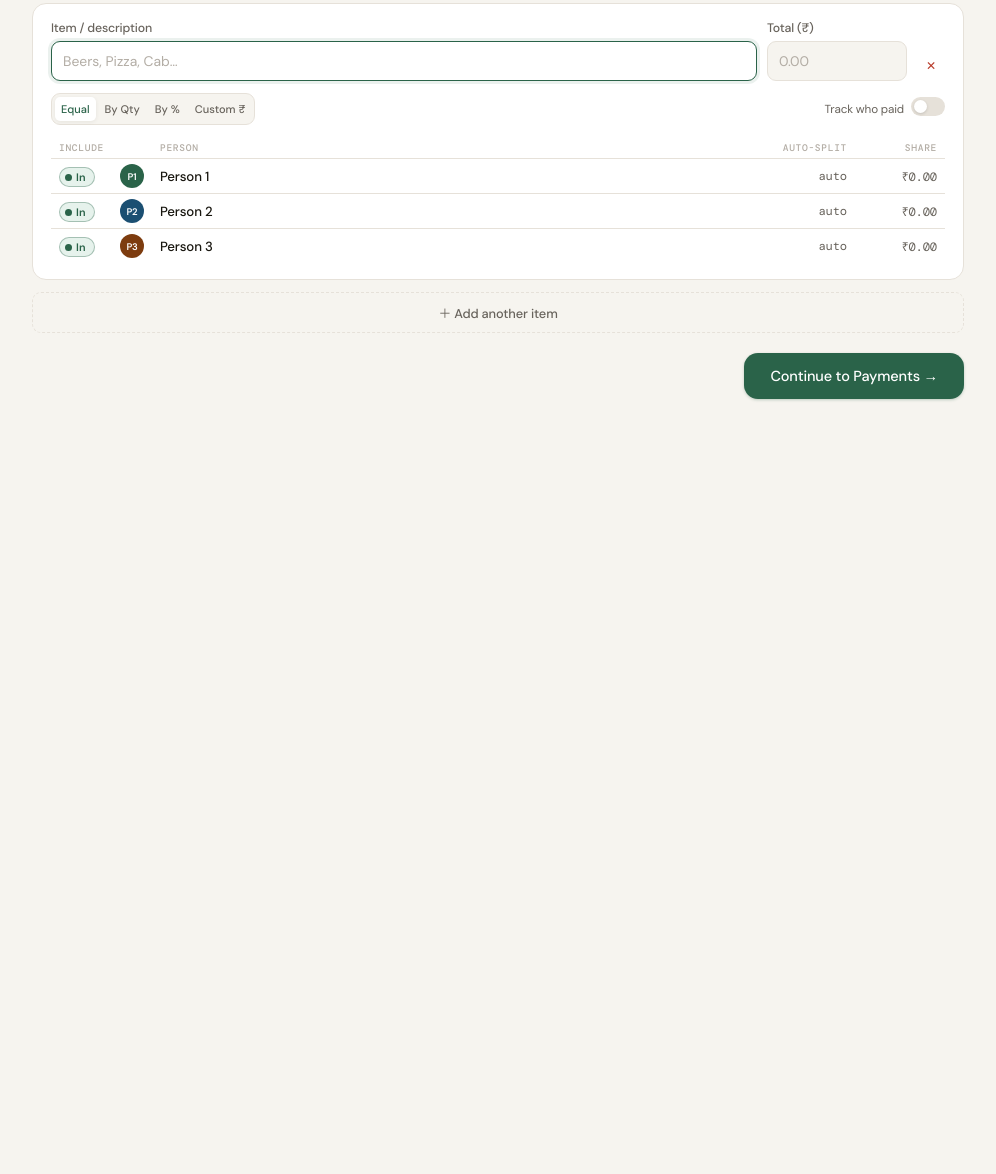
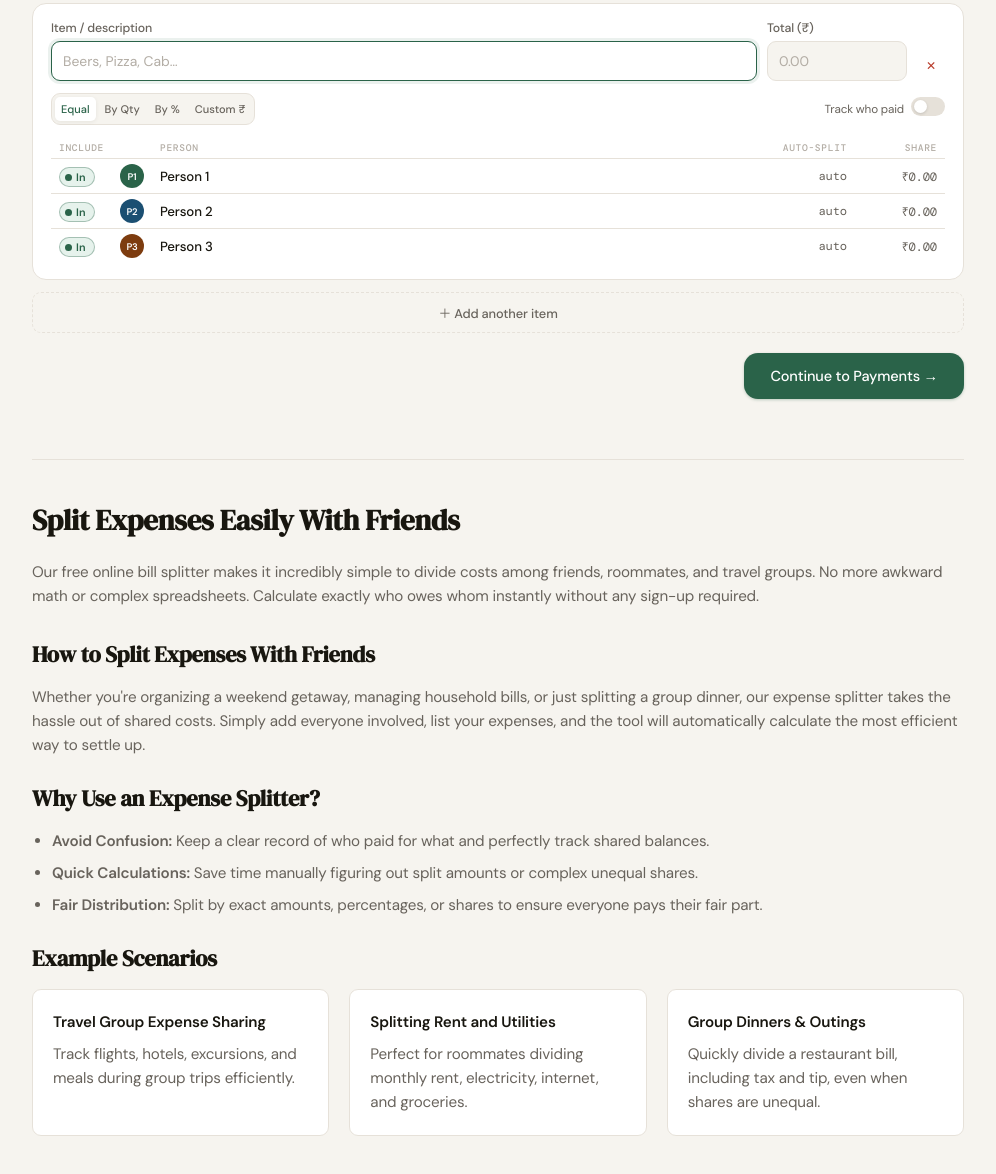
Before and after one commit to sujithiimm-creator/Split-expense, a plain HTML site: page index.html.html in a window 1280 px wide. Shown: the part 356-1530 px from the top of the page, without its empty margins (142-1138 px from the left). Before the commit the page ends 835 px from the top, so only its background shows below. Drawn offline with nearby package versions, Linux system fonts and the light colour scheme.

Commit message:
Enhance SEO and content in index.html
Updated the title and added SEO meta tags for better visibility. Enhanced the content section for improved user engagement and clarity.

```diff
--- a/index.html.html
+++ b/index.html.html
@@ -4,7 +4,25 @@
 <head>
     <meta charset="UTF-8">
     <meta name="viewport" content="width=device-width, initial-scale=1.0">
-    <title>Split Expense</title>
+
+    <!-- Primary Meta Tags -->
+    <title>Split Expenses Online | Free Bill Splitter for Friends & Trips</title>
+    <meta name="title" content="Split Expenses Online | Free Bill Splitter for Friends & Trips">
+    <meta name="description" content="Free online tool to split expenses with friends, roommates, or travel groups. Calculate who owes whom instantly. No signup required.">
+    <meta name="keywords" content="split expense, bill splitter, expense splitting app, share bills, roommate expenses, split travel costs, group expenses, cost calculator, who owes who, online bill splitter">
+    <meta name="author" content="Split Expense">
+    <meta name="robots" content="index, follow">
+
+    <!-- Open Graph / Facebook -->
+    <meta property="og:type" content="website">
+    <meta property="og:title" content="Split Expense - Free Bill Splitting App for Friends & Roommates">
+    <meta property="og:description" content="Effortlessly split group travel expenses, roommate bills, and shared dinners with friends. Calculate exactly who owes who in seconds.">
+    <meta property="og:site_name" content="Split Expense">
+
+    <!-- Twitter -->
+    <meta name="twitter:card" content="summary_large_image">
+    <meta name="twitter:title" content="Split Expense - Free Bill Splitting App">
+    <meta name="twitter:description" content="Effortlessly split group travel expenses, roommate bills, and shared dinners with friends.">
     <link
         href="https://fonts.googleapis.com/css2?family=DM+Serif+Display:ital@0;1&family=DM+Mono:wght@400;500&family=DM+Sans:wght@300;400;500;600&display=swap"
         rel="stylesheet">
@@ -1153,7 +1171,7 @@
 <body>
 
     <header>
-        <div class="logo">Split<span>Expense</span></div>
+        <h1 class="logo" style="margin: 0; font-size: inherit;">Split<span>Expense</span></h1>
         <div class="header-session">
             <input type="text" class="header-input sn" id="session-title" placeholder="Session name…">
             <span class="header-sep">·</span>
@@ -1228,6 +1246,42 @@
                 <button class="btn btn-primary" onclick="window.print()">🖨 Print / PDF</button>
             </div>
         </div>
+
+        <!-- SEO Content Section (Hidden from main app flow but visible to search engines) -->
+        <section class="seo-content" style="margin-top: 60px; padding-top: 40px; border-top: 1px solid var(--border); color: var(--ink-muted);">
+            <h1 style="font-family: 'DM Serif Display', serif; font-size: 1.8rem; color: var(--ink); margin-bottom: 20px;">Split Expenses Easily With Friends</h1>
+            <p style="font-size: 0.95rem; line-height: 1.6; margin-bottom: 30px;">
+                Our free online bill splitter makes it incredibly simple to divide costs among friends, roommates, and travel groups. No more awkward math or complex spreadsheets. Calculate exactly who owes whom instantly without any sign-up required.
+            </p>
+
+            <h2 style="font-family: 'DM Serif Display', serif; font-size: 1.4rem; color: var(--ink); margin-bottom: 15px;">How to Split Expenses With Friends</h2>
+            <p style="font-size: 0.95rem; line-height: 1.6; margin-bottom: 25px;">
+                Whether you're organizing a weekend getaway, managing household bills, or just splitting a group dinner, our expense splitter takes the hassle out of shared costs. Simply add everyone involved, list your expenses, and the tool will automatically calculate the most efficient way to settle up.
+            </p>
+
+            <h2 style="font-family: 'DM Serif Display', serif; font-size: 1.4rem; color: var(--ink); margin-bottom: 15px;">Why Use an Expense Splitter?</h2>
+            <ul style="font-size: 0.95rem; line-height: 1.6; margin-bottom: 25px; padding-left: 20px;">
+                <li style="margin-bottom: 8px;"><strong>Avoid Confusion:</strong> Keep a clear record of who paid for what and perfectly track shared balances.</li>
+                <li style="margin-bottom: 8px;"><strong>Quick Calculations:</strong> Save time manually figuring out split amounts or complex unequal shares.</li>
+                <li style="margin-bottom: 8px;"><strong>Fair Distribution:</strong> Split by exact amounts, percentages, or shares to ensure everyone pays their fair part.</li>
+            </ul>
+
+            <h2 style="font-family: 'DM Serif Display', serif; font-size: 1.4rem; color: var(--ink); margin-bottom: 15px;">Example Scenarios</h2>
+            <div style="display: grid; grid-template-columns: repeat(auto-fit, minmax(280px, 1fr)); gap: 20px; font-size: 0.95rem; line-height: 1.6;">
+                <div style="background: var(--surface); padding: 20px; border: 1px solid var(--border); border-radius: var(--radius-sm);">
+                    <strong style="color: var(--ink); display: block; margin-bottom: 8px;">Travel Group Expense Sharing</strong>
+                    Track flights, hotels, excursions, and meals during group trips efficiently.
+                </div>
+                <div style="background: var(--surface); padding: 20px; border: 1px solid var(--border); border-radius: var(--radius-sm);">
+                    <strong style="color: var(--ink); display: block; margin-bottom: 8px;">Splitting Rent and Utilities</strong>
+                    Perfect for roommates dividing monthly rent, electricity, internet, and groceries.
+                </div>
+                <div style="background: var(--surface); padding: 20px; border: 1px solid var(--border); border-radius: var(--radius-sm);">
+                    <strong style="color: var(--ink); display: block; margin-bottom: 8px;">Group Dinners & Outings</strong>
+                    Quickly divide a restaurant bill, including tax and tip, even when shares are unequal.
+                </div>
+            </div>
+        </section>
 
     </main>
     <div class="copy-toast" id="copy-toast">Copied! Paste in WhatsApp.</div>
```
